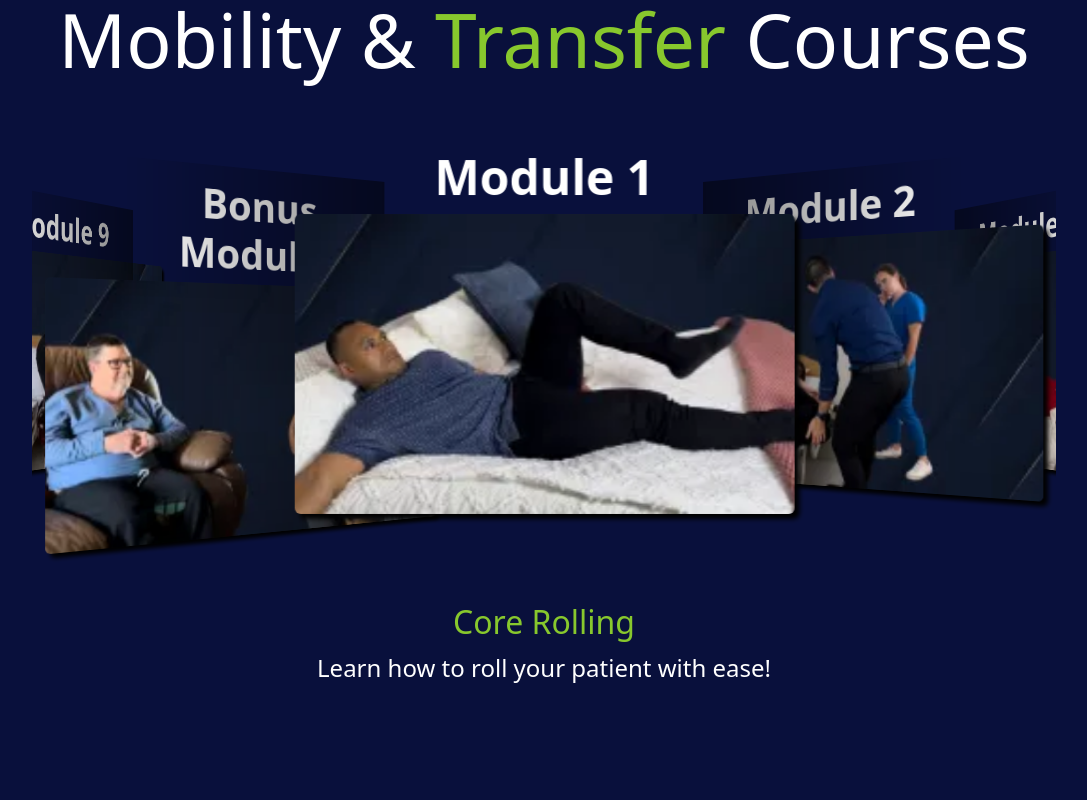
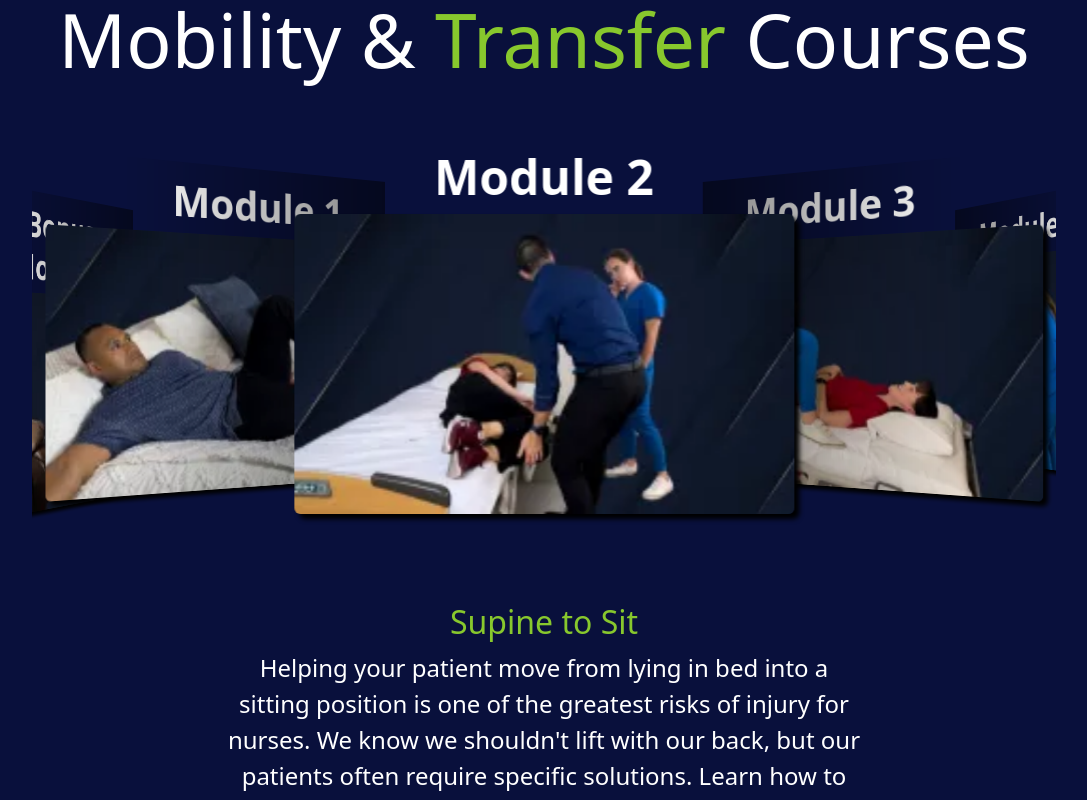
Before and after one commit to mknudson2/nursifyHome, a React (Vite) app: page / in a window 1280 px wide. Shown: the part 2680-3480 px from the top of the page, without its empty margins (96-1183 px from the left). Built offline with nearby package versions, Linux system fonts and the light colour scheme.

Commit message:
added autoplay feature to modules

```diff
--- a/src/components/ModuleSlides.tsx
+++ b/src/components/ModuleSlides.tsx
@@ -1,12 +1,13 @@
 import { useState, useEffect } from "react";
 import { Swiper, SwiperSlide } from "swiper/react";
 import { Swiper as SwiperType } from "swiper";
+// import Fab from '@mui/material/Fab';
 
 import "swiper/css";
 import "swiper/css/effect-coverflow";
 import "swiper/css/pagination";
 
-import { EffectCoverflow, Pagination } from "swiper/modules";
+import { EffectCoverflow, Pagination, Autoplay } from "swiper/modules";
 
 interface Module {
   background_image: string;
@@ -21,16 +22,16 @@ const ModuleSlides: React.FC = () => {
 
   useEffect(() => {
     const moduleInfo: Module[] = [
-      { background_image: '/img1.webp', title: 'Module 1', subtitle: 'Core Rolling', text: 'Learn how to roll your patient with ease!' },
-      { background_image: '/img2.webp', title: 'Module 2', subtitle: 'Supine to Sit', text: 'No more back pain? Use these techniques instead!' },
-      { background_image: '/img3.webp', title: 'Module 3', subtitle: 'Scoot up in Bed', text: "Don't wait for help, use this technique today!" },
-      { background_image: '/img4.webp', title: 'Module 4', subtitle: 'Scoot Forward and Backward', text: 'Move your patient forward and backward with ease.' },
-      { background_image: '/img5.webp', title: 'Module 5', subtitle: 'Basic Transfer Principles', text: 'These critical aspects make or break your transfers' },
-      { background_image: '/img6.webp', title: 'Module 6', subtitle: 'Low Bottom Scoot', text: 'No more lifting to transfer. Use this transfer now!' },
-      { background_image: '/img7.webp', title: 'Module 7', subtitle: 'Paralyzed No Lift Transfer', text: 'Hemiplegia transfers scary? Not with this information.' },
-      { background_image: '/img8.webp', title: 'Module 8', subtitle: 'Paralyzed No Lift Transfer', text: 'Paralyzed transfers scary? Not with this information.' },
-      { background_image: '/img9.webp', title: 'Module 9', subtitle: 'Amputation No Lift', text: 'No more fear with these tips with amputation here!' },
-      { background_image: '/img10.webp', title: 'Bonus Modules', subtitle: 'Soft Skills', text: 'I' },
+      { background_image: '/img1.webp', title: 'Module 1', subtitle: 'Intro to Core Rolling', text: "One of the most essential elements of protecting yourself while helping your patient is learned in this introductory module. Reducing your stress, increasing your efficiency and providing more empowering opportunities for your patients begins right here." },
+      { background_image: '/img2.webp', title: 'Module 2', subtitle: 'Supine to Sit', text: "Helping your patient move from lying in bed into a sitting position is one of the greatest risks of injury for nurses. We know we shouldn't lift with our back, but our patients often require specific solutions. Learn how to keep everyone safe, in control and do it without breaking a sweat." },
+      { background_image: '/img3.webp', title: 'Module 3', subtitle: 'Basic Scooting in Bed', text: "This is the MOST COMMON transfer a nurse will do in their career, making it one of the greatest risks of workplace injury. What you learn here can save you from acute and chronic workplace injuries. This one is indispensable as a nurse working in Hospital, SNF or LTAC settings." },
+      { background_image: '/img4.webp', title: 'Module 4', subtitle: 'Scooting', text: "Positioning your patient perfectly can be a puzzling predicament, but it's crucial for their comfort and safety. They don't always have the strength to help and you don't always have someone else to help you, which is exactly why we teach you how to scoot your complex patients all by yourself!" },
+      { background_image: '/img5.webp', title: 'Module 5', subtitle: 'The 3 Transfer Essentials', text: "Modules 1-4 prepare you for every type of situation where bed mobility is the solution. This module teaches you the 3 critical components of every transfer you will ever do. If a transfer feels difficult, it's because you're not doing 1 of these 3 components!" },
+      { background_image: '/img6.webp', title: 'Module 6', subtitle: 'Low-Bottom Scoot', text: "Almost everyone knows how important body mechanics can be when transferring patients, but then why do so few healthcare professionals know how to do them correctly? Module 6 reveals the step-by-step strategy for proper body mechanics." },
+      { background_image: '/img7.webp', title: 'Module 7', subtitle: 'Seated Transfer - Hemiparesis', text: "Patients who have had a stroke (CVA) have gone through an extremely stressful event; transferring them doesn't have to be the same. The techniques taught in this module will rescue you from improper transfers for patients who have hemiparesis & a variety of post-stroke symptoms." },
+      { background_image: '/img8.webp', title: 'Module 8', subtitle: 'Seated Transfer - SCI', text: "Knowing the exact methods for transferring someone who has had a spinal cord injury (SCI) can be extremely tricky. Fortunately, we explore the intricacies of this unique transfer that works regardless of the level of injury and whether you have access to equipment or not; this works!" },
+      { background_image: '/img9.webp', title: 'Module 9', subtitle: 'Seated Transfer - Amputation', text: "Any type of lower body amputation changes how a patient moves, senses and their center of gravity. These factors can make transfers much more precarious and challenging. Module 9 guides you through the straightforward procedure to get someone from point A to point B, safely." },
+      { background_image: '/img10.webp', title: 'Bonus Modules', subtitle: 'Soft Skills Hub', text: "These are all the skills that focus on your behaviors, habits and interactions with patients, co-workers and even yourself. They are the difference between being an OK nurse and being an exceptional nurse." },
     ];
 
     setModules(moduleInfo);
@@ -48,6 +49,7 @@ const ModuleSlides: React.FC = () => {
         <h2>Mobility & <span className="section-header-highlight">Transfer</span> Courses</h2>
         {modules.length > 0 && (
           <Swiper
+            autoplay={{delay: 5000}}
             effect={"coverflow"}
             grabCursor={true}
             centeredSlides={true}
@@ -60,7 +62,7 @@ const ModuleSlides: React.FC = () => {
               modifier: 2.5,
             }}
             pagination={{ el: ".swiper-pagination", clickable: true }}
-            modules={[EffectCoverflow, Pagination]}
+            modules={[EffectCoverflow, Pagination, Autoplay]}
             className="swiper_container"
             onSlideChange={handleSlideChange}
           >
@@ -77,6 +79,18 @@ const ModuleSlides: React.FC = () => {
         <h3>{activeModule.subtitle}</h3>
         <p>{activeModule.text}</p>
       </div>
+      {/* <div className="interested-fab">
+        <Fab
+          variant="extended"
+          sx={{
+            background: 'white',
+            color: "var(--accent-color)",
+            '&:hover': {
+              color: 'white',
+              backgroundColor: 'var(--accent-color)' }}}>
+              Interested in Nursify?
+        </Fab>
+      </div> */}
     </>
   );
 };
--- a/src/components/ScrollingReviews.tsx
+++ b/src/components/ScrollingReviews.tsx
@@ -24,7 +24,7 @@ const ScrollingReviews: React.FC = () => {
           setFade(false);
         }, 500);
       }
-    }, 5500);
+    }, 5250);
 
     return () => clearInterval(intervalId);
   }, [pauseAnimation]);
--- a/src/styles/App.css
+++ b/src/styles/App.css
@@ -485,7 +485,8 @@ font-weight: 600;
 .gameParagraph {
   text-align: center;
   font-size: 1.5rem;
-  margin: 2rem 7rem 3rem 7rem;
+  margin: 2rem auto 3rem;
+  width: 50%;
 }
 
 .gameParagraph h3 {
@@ -498,8 +499,15 @@ font-weight: 600;
   color: var(--cl-mixed)
 }
 
+.interested-fab {
+  display: flex;
+  flex-direction: row;
+  width: 100%;
+  padding-right: 5%;
+  align-items: center;
+  justify-content: end;
 
-
+}
 
 
 
@@ -712,6 +720,10 @@ font-weight: 600;
   border: 2px solid transparent;
 }
 
+.testimonial-item:hover{
+  cursor: pointer;
+}
+
 .testimonial-item.active {
   border: 2px solid var(--accent-color);
   transform: scale(1.1);
```
